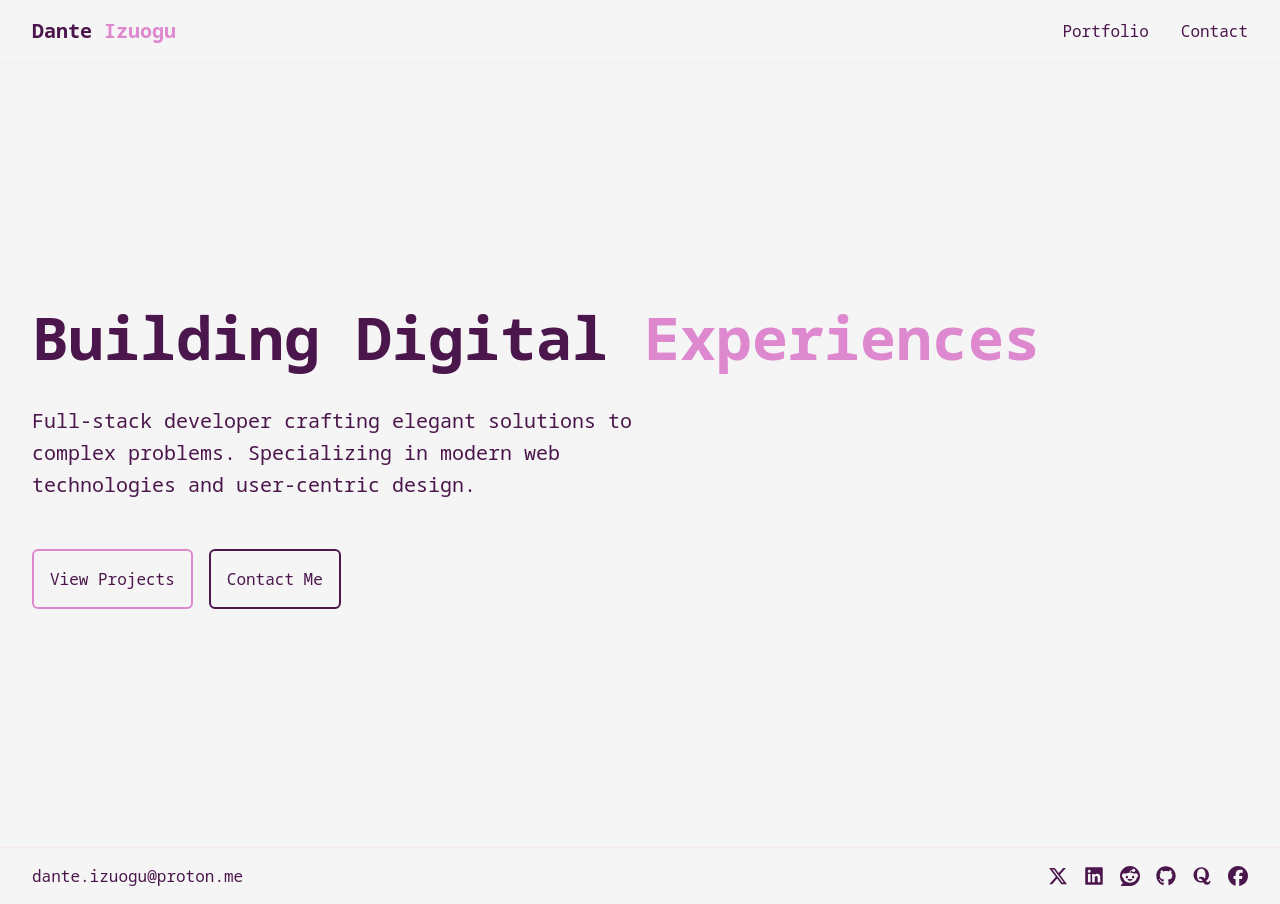
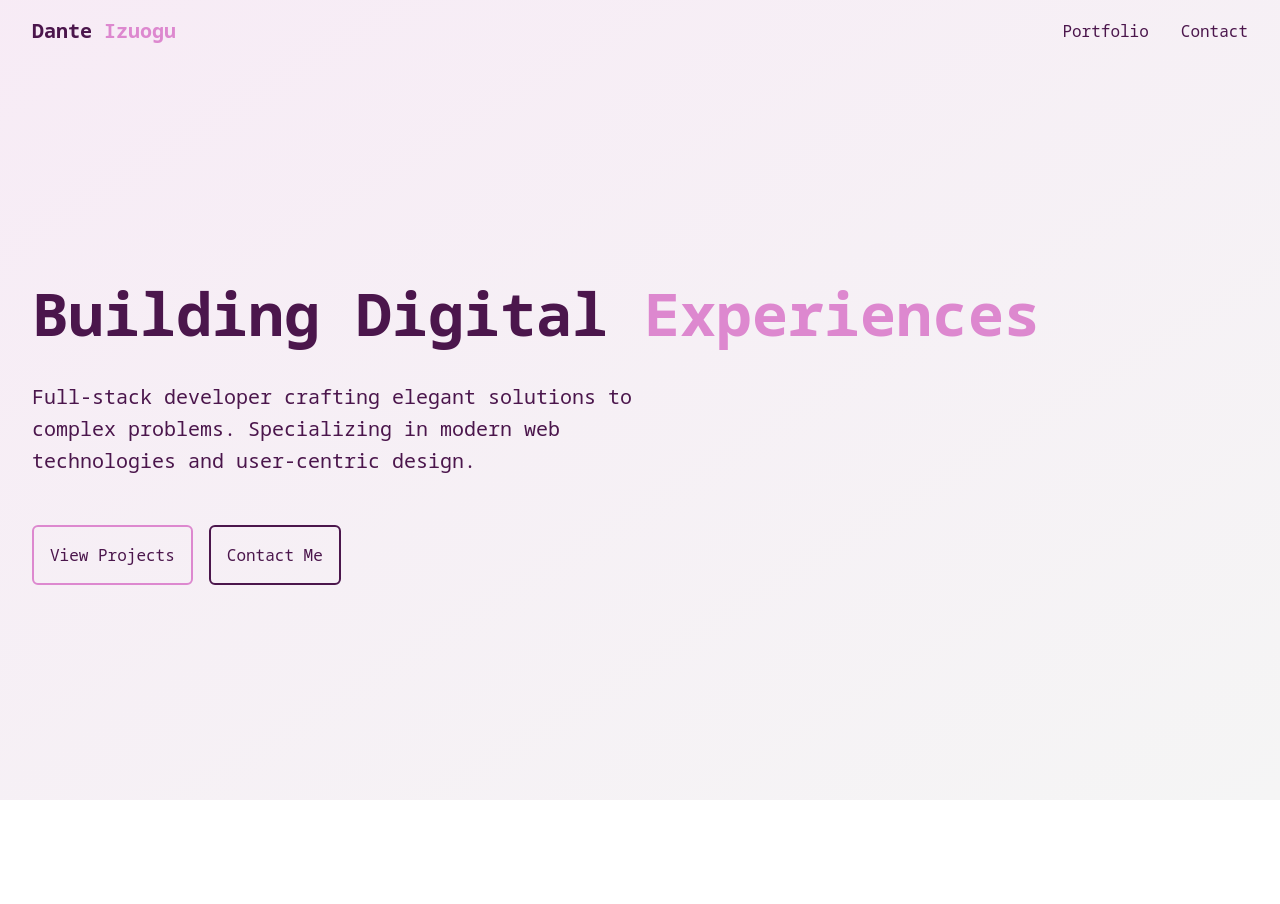
Before and after one commit to Danteizuogu/portfolio-site, a React (Vite) app: page / in a window 1280 px wide. After the commit the page ends 800 px from the top, so only its background shows below. Built offline with nearby package versions, Linux system fonts and the light colour scheme.

Commit message:
gradient background

```diff
--- a/src/App.tsx
+++ b/src/App.tsx
@@ -9,15 +9,27 @@ import Contact from './pages/Contact'
 function App() {
   return (
     <Box minH="100vh" w="100vw" bg="brand.white">
-      <Navbar />
-      <Box px={8} py={8} w="100%">
-        <Routes>
-          <Route path="/" element={<Home />} />
-          <Route path="/portfolio" element={<Portfolio />} />
-          <Route path="/contact" element={<Contact />} />
-        </Routes>
-      </Box>
-      <Footer />
+      <Routes>
+        <Route path="/" element={<Home />} />
+        <Route path="/portfolio" element={
+          <>
+            <Navbar />
+            <Box px={8} py={8} w="100%">
+              <Portfolio />
+            </Box>
+            <Footer />
+          </>
+        } />
+        <Route path="/contact" element={
+          <>
+            <Navbar />
+            <Box px={8} py={8} w="100%">
+              <Contact />
+            </Box>
+            <Footer />
+          </>
+        } />
+      </Routes>
     </Box>
   )
 }
--- a/src/components/Footer.tsx
+++ b/src/components/Footer.tsx
@@ -16,15 +16,20 @@ const Footer = () => {
       as="footer"
       bg="brand.white"
       px={8}
-      py={4}
+      py={3}
       borderTop="1px"
       borderColor="brand.light"
     >
-      <Flex align="center" justify="space-between">
-        <Text color="brand.dark">
+      <Flex
+        align="center"
+        justify="center"
+        direction={{ base: 'column', sm: 'row' }}
+        gap={{ base: 2, sm: 8 }}
+      >
+        <Text color="brand.dark" fontSize="sm">
           dante.izuogu@proton.me
         </Text>
-        <HStack spacing={4}>
+        <HStack spacing={6}>
           {socialLinks.map((social) => (
             <Link
               key={social.label}
@@ -34,7 +39,7 @@ const Footer = () => {
               color="brand.dark"
               _hover={{ color: 'brand.medium' }}
             >
-              <social.icon size={20} />
+              <social.icon size={18} />
             </Link>
           ))}
         </HStack>
--- a/src/components/Navbar.tsx
+++ b/src/components/Navbar.tsx
@@ -5,11 +5,9 @@ const Navbar = () => {
   return (
     <Box
       as="nav"
-      bg="brand.white"
+      bg="transparent"
       px={8}
       py={4}
-      borderBottom="1px"
-      borderColor="brand.light"
     >
       <Flex align="center">
         <Link
--- a/src/pages/Contact.tsx
+++ b/src/pages/Contact.tsx
@@ -211,7 +211,6 @@ const Contact = () => {
                   display="flex"
                   alignItems="center"
                   gap={3}
-                  textDecoration="none"
                 >
                   <social.icon size={24} />
                   <Box>
--- a/src/pages/Home.tsx
+++ b/src/pages/Home.tsx
@@ -1,9 +1,68 @@
 import { Box, Heading, Text, Flex, VStack, HStack } from '@chakra-ui/react'
+import Navbar from '../components/Navbar'
 
 const Home = () => {
   return (
-    <Box minH="calc(100vh - 80px)" display="flex" alignItems="center">
-      <VStack spacing={8} align="start" w="100%">
+    <Box
+      minH="100vh"
+      w="100vw"
+      display="flex"
+      flexDirection="column"
+      position="relative"
+      overflow="hidden"
+      margin="0"
+      padding="0"
+    >
+      {/* Gradient Background */}
+      <Box
+        position="absolute"
+        top="0"
+        left="0"
+        right="0"
+        bottom="0"
+        bgGradient="linear(to-br, brand.light, brand.white)"
+        opacity="0.7"
+        _before={{
+          content: '""',
+          position: 'absolute',
+          top: '0',
+          left: '0',
+          right: '0',
+          bottom: '0',
+          background: 'radial-gradient(circle at 20% 20%, brand.medium 0%, transparent 50%)',
+          opacity: '0.1',
+        }}
+        _after={{
+          content: '""',
+          position: 'absolute',
+          top: '0',
+          left: '0',
+          right: '0',
+          bottom: '0',
+          background: 'radial-gradient(circle at 80% 80%, brand.dark 0%, transparent 50%)',
+          opacity: '0.1',
+        }}
+      />
+
+      {/* Navbar */}
+      <Box position="relative" zIndex="1">
+        <Navbar />
+      </Box>
+
+      {/* Content */}
+      <Box
+        flex="1"
+        display="flex"
+        alignItems="center"
+        position="relative"
+        zIndex="1"
+      >
+        <VStack
+          spacing={8}
+          align="start"
+          w="100%"
+          px={8}
+        >
           <Heading
             fontSize="6xl"
             fontWeight="bold"
@@ -41,6 +100,7 @@ const Home = () => {
           </HStack>
         </VStack>
       </Box>
+    </Box>
   )
 }
 
```
Lines whose indentation alone changed are shown as unchanged.
